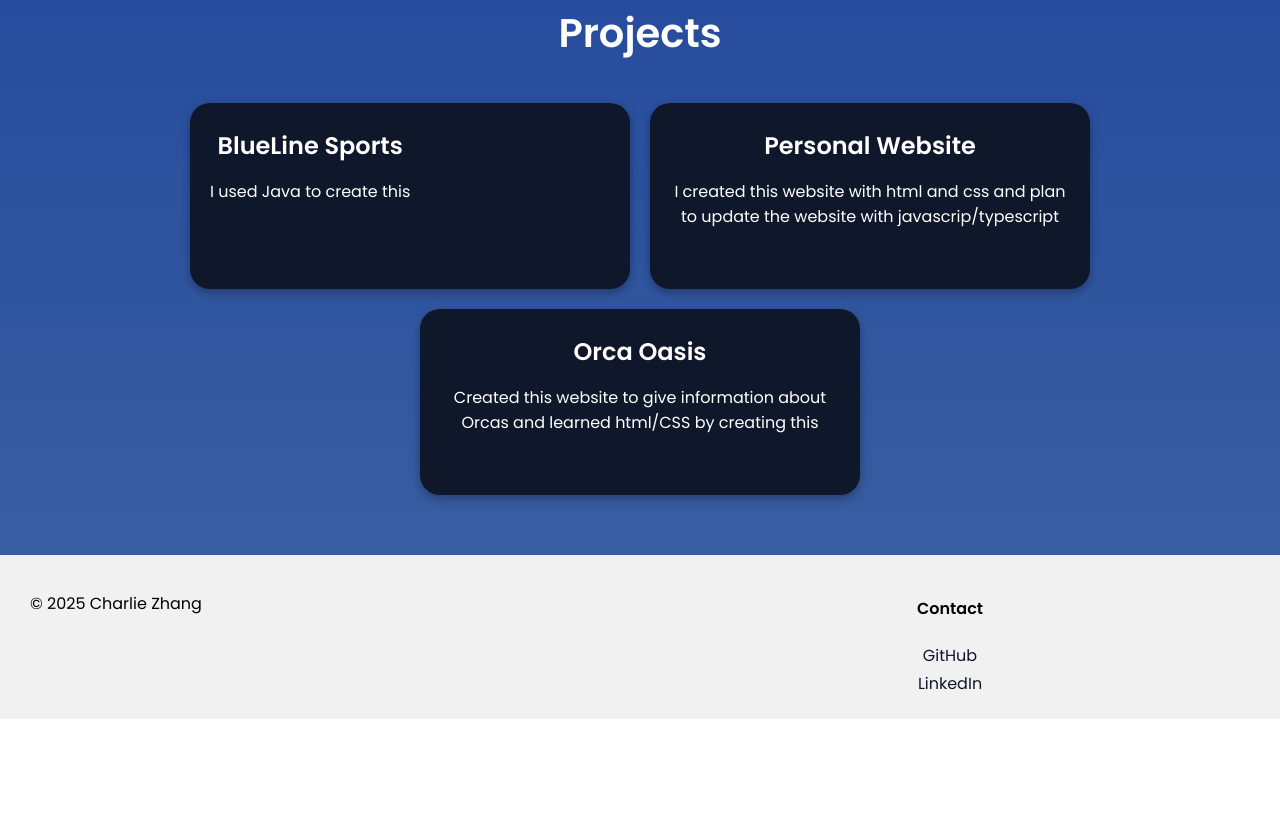
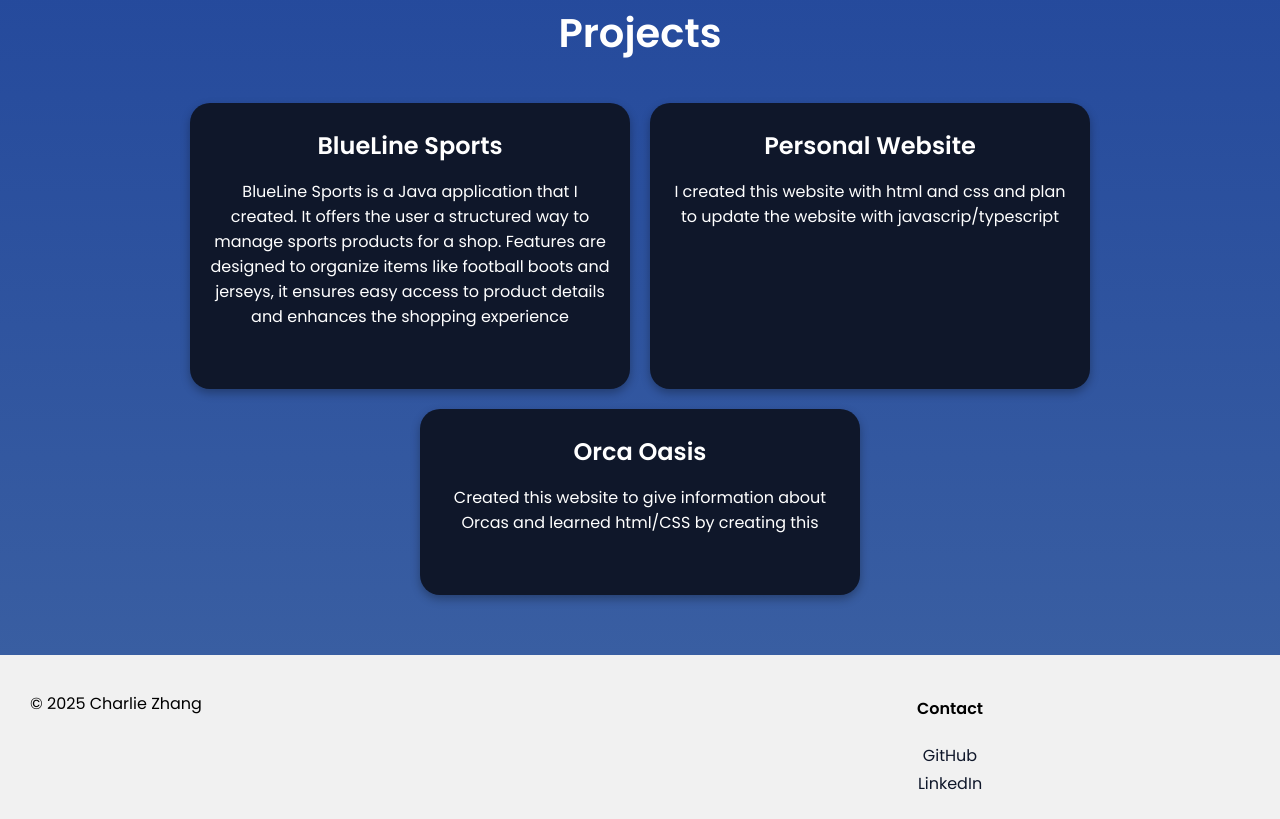
Before and after one commit to Zhang-Charlie/Zhang-Charlie.github.io, a plain HTML site: page index.html in a window 1280 px wide. Shown: the part 890-1709 px from the top of the page. Before the commit the page ends 1609 px from the top, so only its background shows below. Drawn offline with Linux system fonts and the light colour scheme.

Commit message:
updated description for blueline

```diff
--- a/index.html
+++ b/index.html
@@ -38,7 +38,7 @@
             <div class="project-card">
                 <div class="project-info">
                     <h3 class="project-title">BlueLine Sports</h3>
-                    <p>I used Java to create this <p>
+                    <p>BlueLine Sports is a Java application that I created. It offers the user a structured way to manage sports products for a shop. Features are designed to organize items like football boots and jerseys, it ensures easy access to product details and enhances the shopping experience<p>
                 </div>
             </div>
             <div class="project-card">
```
